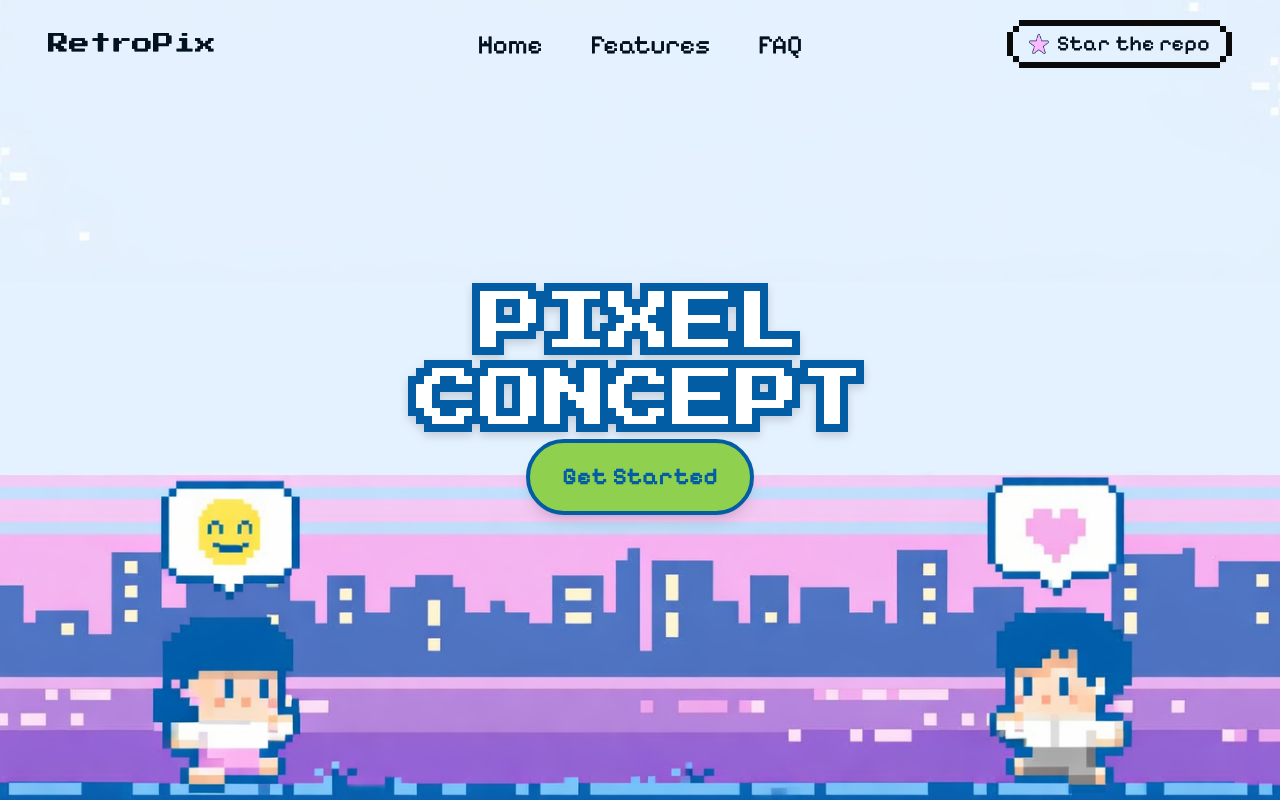
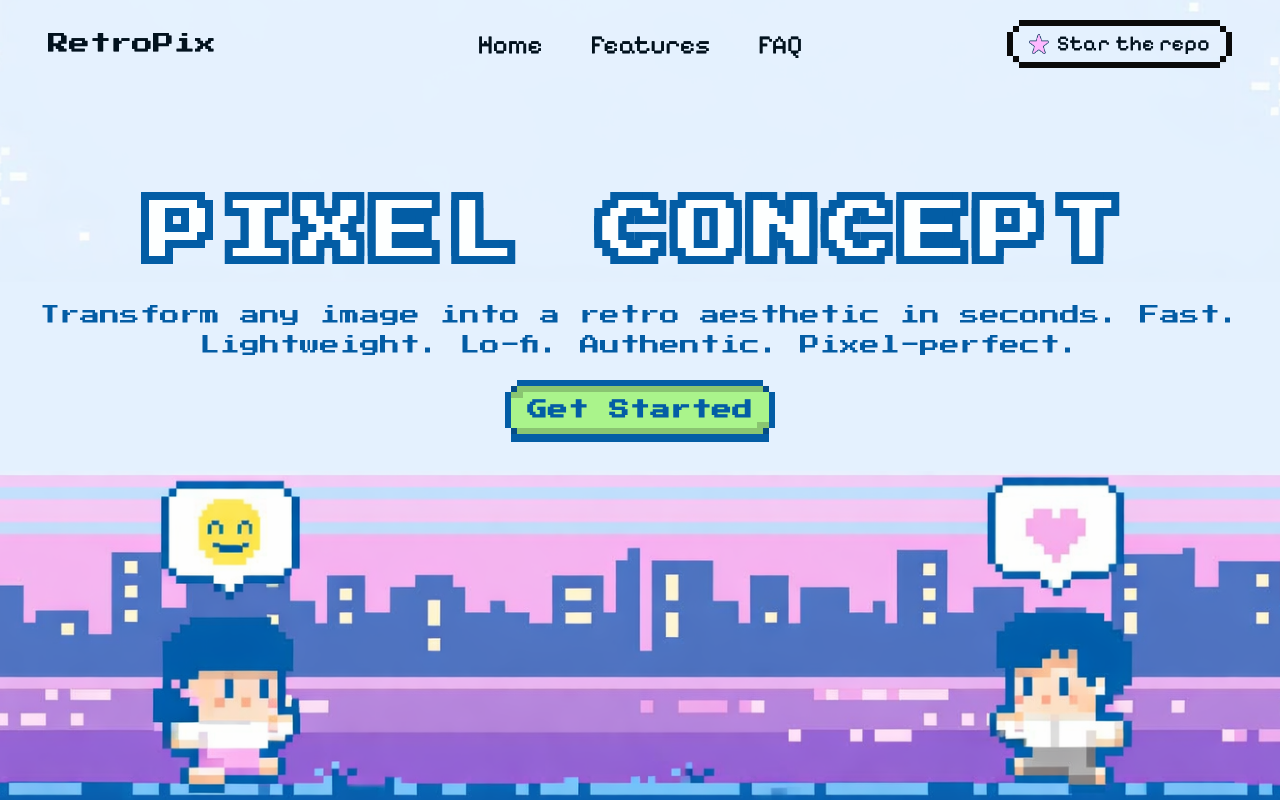
Before and after one commit to komalverma22/RetroPix, a Next.js app: page / in a window 1280 px wide. Built offline with nearby package versions, Linux system fonts and the light colour scheme; a web font is replaced by a local one.

Commit message:
added: done with hero-section

```diff
--- a/app/components/ui/HeroSection/GetStartedButton.tsx
+++ b/app/components/ui/HeroSection/GetStartedButton.tsx
@@ -1,16 +1,13 @@
 'use client';
-
+import { Button } from "@/components/ui/8bit/button"
 export default function GetStartedButton() {
   return (
-    <button
-      className="px-8 py-4 rounded-full border-4 border-[#035DA5] bg-[#8FD14F] text-[#035DA5] font-bold hover:bg-[#F77FBE] hover:border-[#F77FBE] hover:text-white transition-all duration-200 shadow-lg hover:shadow-xl active:scale-95"
-      style={{
-        fontFamily: "'Pixelify Sans', sans-serif",
-        fontSize: '24px',
-        letterSpacing: '2%',
-      }}
-    >
-      Get Started
-    </button>
+ <Button
+  borderColor="bg-[#035DA5]"
+  className=" bg-[#AAF48B] text-[#035DA5] border-2 border-[#035DA5] py-6 text-xl font-bold hover:bg-[#7BC13C] hover:text-[#035DA5] hover:translate-y-1 transition-all shadow-[0_8px_0_0_#035DA5] hover:shadow-[0_4px_0_0_#035DA5] hover:bg-opacity-90 "
+  style={{ fontFamily: "'Press Start 2P', cursive" }}
+>
+  Get Started
+</Button>
   );
 }
--- a/app/components/ui/HeroSection/HeroHeading.tsx
+++ b/app/components/ui/HeroSection/HeroHeading.tsx
@@ -4,11 +4,11 @@ export default function HeroHeading() {
   return (
     <div className="text-center">
       <h1
-        className="text-white drop-shadow-lg select-none"
+        className="text-[#FDFFFF]  "
         style={{
-          fontFamily: "'Press Start 2P', cursive",
+          fontFamily: "'Press Start 2P'",
           fontSize: '64px',
-          letterSpacing: '13%',
+          letterSpacing: '0.18em',
           textShadow: `
             -8px -8px 0px #035DA5,
             -8px 8px 0px #035DA5,
@@ -20,13 +20,20 @@ export default function HeroHeading() {
             0px 8px 0px #035DA5,
             0px 0px 0px #035DA5
           `,
-          lineHeight: '1.2',
+
         }}
       >
         PIXEL
-        <br />
         CONCEPT
       </h1>
+     <div className=" text-[15px] lg:text-[20px] text-[#035DA5] max-w-xl sm:max-w-2xl md:max-w-3xl lg:max-w-7xl px-4 py-5"
+  style={{
+    fontFamily: "'Press Start 2P', cursive",
+    lineHeight:'',
+  }}
+>
+  Transform any image into a retro aesthetic in seconds. Fast. Lightweight. Lo-fi. Authentic. Pixel-perfect.
+</div>
     </div>
   );
 }
--- a/app/components/ui/HeroSection/index.tsx
+++ b/app/components/ui/HeroSection/index.tsx
@@ -20,7 +20,7 @@ export default function HeroSection() {
       </div>
 
       {/* Hero Content - positioned on top of image */}
-      <div className="absolute inset-0  flex flex-col items-center justify-center z-20">
+     <div className="absolute inset-0 flex flex-col items-center z-20 pt-16 sm:pt-20 md:pt-24 lg:pt-28 xl:pt-46">
         {/* Hero Heading */}
         <HeroHeading />
 
--- a/components/ui/8bit/button.tsx
+++ b/components/ui/8bit/button.tsx
@@ -38,10 +38,12 @@ export interface BitButtonProps
     VariantProps<typeof buttonVariants> {
   asChild?: boolean;
   ref?: React.Ref<HTMLButtonElement>;
+  borderColor?: string;
 }
 
-function Button({ children, asChild, ...props }: BitButtonProps) {
+function Button({ children, asChild, borderColor, ...props }: BitButtonProps) {
   const { variant, size, className, font } = props;
+  const borderClass = borderColor || "bg-foreground dark:bg-ring";
 
   const hasBorder =
     variant !== "ghost" && variant !== "link" && size !== "icon";
@@ -66,16 +68,16 @@ function Button({ children, asChild, ...props }: BitButtonProps) {
           {variant !== "ghost" && variant !== "link" && size !== "icon" && (
             <>
               {/* Pixelated border */}
-              <div className="absolute -top-1.5 w-1/2 left-1.5 h-1.5 bg-foreground dark:bg-ring" />
-              <div className="absolute -top-1.5 w-1/2 right-1.5 h-1.5 bg-foreground dark:bg-ring" />
-              <div className="absolute -bottom-1.5 w-1/2 left-1.5 h-1.5 bg-foreground dark:bg-ring" />
-              <div className="absolute -bottom-1.5 w-1/2 right-1.5 h-1.5 bg-foreground dark:bg-ring" />
-              <div className="absolute top-0 left-0 size-1.5 bg-foreground dark:bg-ring" />
-              <div className="absolute top-0 right-0 size-1.5 bg-foreground dark:bg-ring" />
-              <div className="absolute bottom-0 left-0 size-1.5 bg-foreground dark:bg-ring" />
-              <div className="absolute bottom-0 right-0 size-1.5 bg-foreground dark:bg-ring" />
-              <div className="absolute top-1.5 -left-1.5 h-[calc(100%-12px)] w-1.5 bg-foreground dark:bg-ring" />
-              <div className="absolute top-1.5 -right-1.5 h-[calc(100%-12px)] w-1.5 bg-foreground dark:bg-ring" />
+              <div className={`absolute -top-1.5 w-1/2 left-1.5 h-1.5 ${borderClass}`} />
+              <div className={`absolute -top-1.5 w-1/2 right-1.5 h-1.5 ${borderClass}`} />
+              <div className={`absolute -bottom-1.5 w-1/2 left-1.5 h-1.5 ${borderClass}`} />
+              <div className={`absolute -bottom-1.5 w-1/2 right-1.5 h-1.5 ${borderClass}`} />
+              <div className={`absolute top-0 left-0 size-1.5 ${borderClass}`} />
+              <div className={`absolute top-0 right-0 size-1.5 ${borderClass}`} />
+              <div className={`absolute bottom-0 left-0 size-1.5 ${borderClass}`} />
+              <div className={`absolute bottom-0 right-0 size-1.5 ${borderClass}`} />
+              <div className={`absolute top-1.5 -left-1.5 h-[calc(100%-12px)] w-1.5 ${borderClass}`} />
+              <div className={`absolute top-1.5 -right-1.5 h-[calc(100%-12px)] w-1.5 ${borderClass}`} />
               {variant !== "outline" && (
                 <>
                   {/* Top shadow */}
@@ -108,16 +110,16 @@ function Button({ children, asChild, ...props }: BitButtonProps) {
           {variant !== "ghost" && variant !== "link" && size !== "icon" && (
             <>
               {/* Pixelated border */}
-              <div className="absolute -top-1.5 w-1/2 left-1.5 h-1.5 bg-foreground dark:bg-ring" />
-              <div className="absolute -top-1.5 w-1/2 right-1.5 h-1.5 bg-foreground dark:bg-ring" />
-              <div className="absolute -bottom-1.5 w-1/2 left-1.5 h-1.5 bg-foreground dark:bg-ring" />
-              <div className="absolute -bottom-1.5 w-1/2 right-1.5 h-1.5 bg-foreground dark:bg-ring" />
-              <div className="absolute top-0 left-0 size-1.5 bg-foreground dark:bg-ring" />
-              <div className="absolute top-0 right-0 size-1.5 bg-foreground dark:bg-ring" />
-              <div className="absolute bottom-0 left-0 size-1.5 bg-foreground dark:bg-ring" />
-              <div className="absolute bottom-0 right-0 size-1.5 bg-foreground dark:bg-ring" />
-              <div className="absolute top-1.5 -left-1.5 h-[calc(100%-12px)] w-1.5 bg-foreground dark:bg-ring" />
-              <div className="absolute top-1.5 -right-1.5 h-[calc(100%-12px)] w-1.5 bg-foreground dark:bg-ring" />
+              <div className={`absolute -top-1.5 w-1/2 left-1.5 h-1.5 ${borderClass}`} />
+              <div className={`absolute -top-1.5 w-1/2 right-1.5 h-1.5 ${borderClass}`} />
+              <div className={`absolute -bottom-1.5 w-1/2 left-1.5 h-1.5 ${borderClass}`} />
+              <div className={`absolute -bottom-1.5 w-1/2 right-1.5 h-1.5 ${borderClass}`} />
+              <div className={`absolute top-0 left-0 size-1.5 ${borderClass}`} />
+              <div className={`absolute top-0 right-0 size-1.5 ${borderClass}`} />
+              <div className={`absolute bottom-0 left-0 size-1.5 ${borderClass}`} />
+              <div className={`absolute bottom-0 right-0 size-1.5 ${borderClass}`} />
+              <div className={`absolute top-1.5 -left-1.5 h-[calc(100%-12px)] w-1.5 ${borderClass}`} />
+              <div className={`absolute top-1.5 -right-1.5 h-[calc(100%-12px)] w-1.5 ${borderClass}`} />
               {variant !== "outline" && (
                 <>
                   {/* Top shadow */}
```
